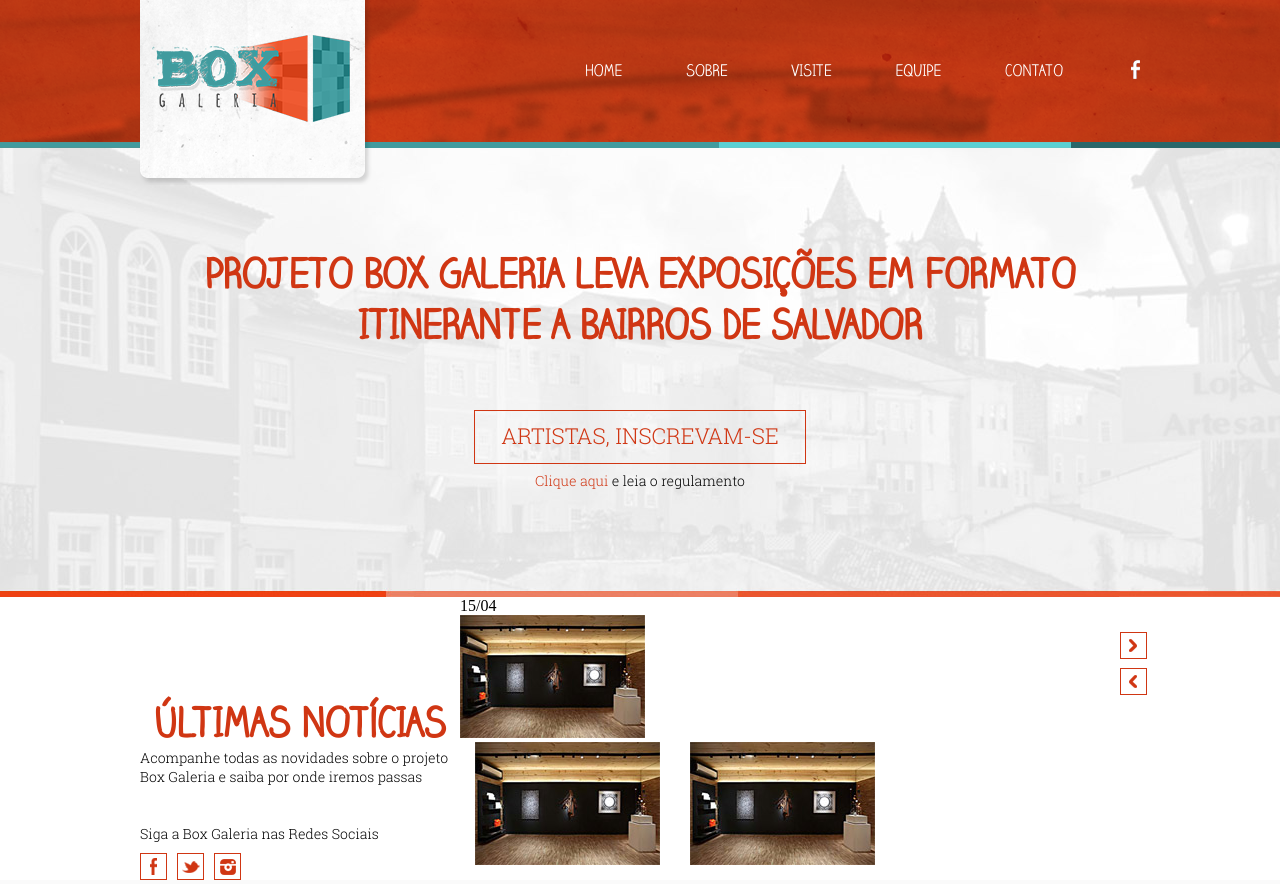
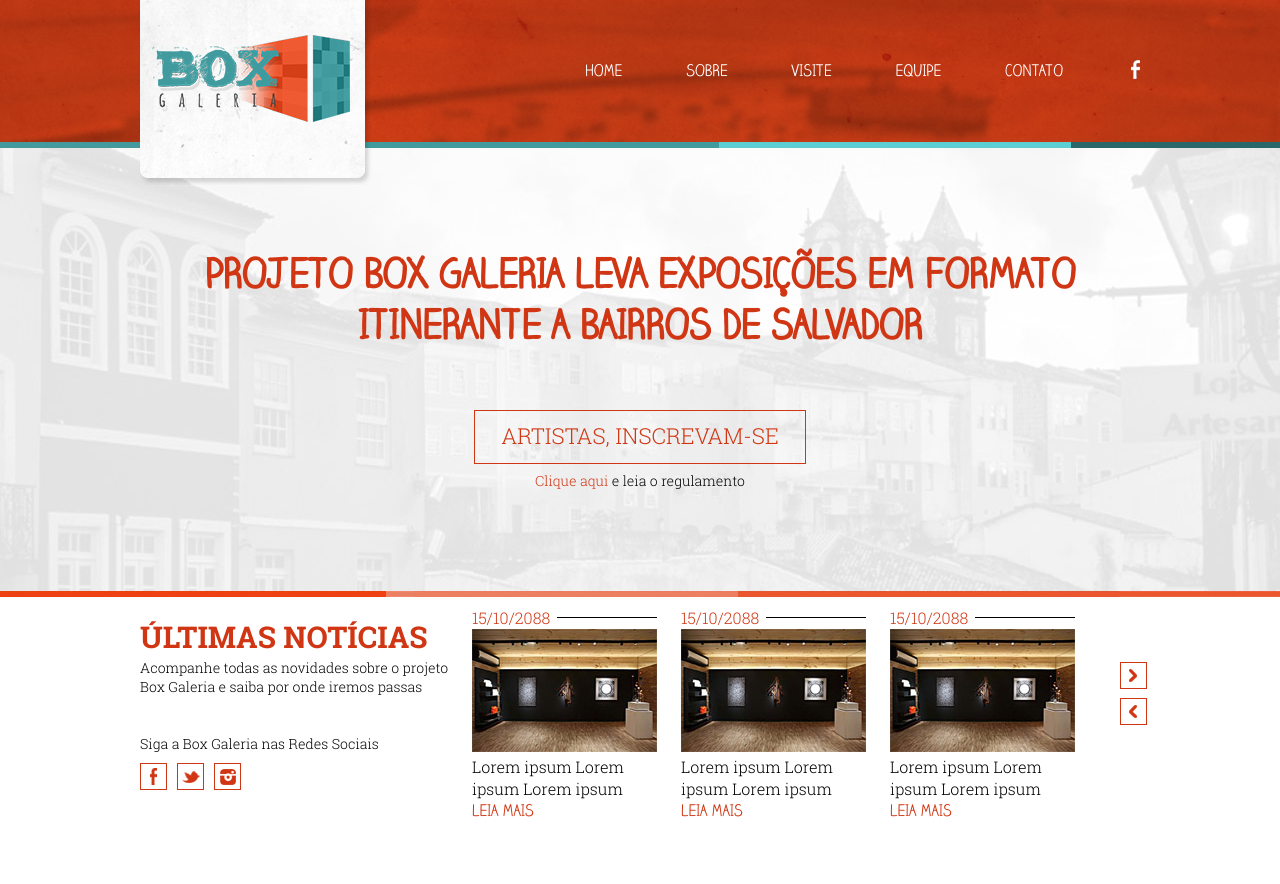
Before and after one commit to lrcorrea/box_galeria, a CodeIgniter app: page /box_galeria/ in a window 1280 px wide. Run offline with CodeIgniter, Linux system fonts and the light colour scheme.

Commit message:
Menu E Noticias Home

```diff
--- a/application/views/elementos/html_header.php
+++ b/application/views/elementos/html_header.php
@@ -15,10 +15,17 @@
   <div class="centro">
     <img class="logo" src="style/images/logo.png" alt="Box Galeria">
     <div class="menu">
-      <ul>
+      <ul class="menu_principal">
         <li><a href="">HOME</a></li>
         <li><a href="">SOBRE</a></li>
-        <li><a href="">VISITE</a></li>
+        <li class="abresub">
+          <a href="">VISITE</a>
+          <ul class="submenu">
+            <li><a href="">ARTISTAS SELECIONADOS</a></li>
+            <li><a href="">PROGRAMAÇÃO</a></li>
+            <li><a href="">BAIRRO</a></li>
+          </ul>
+        </li>
         <li><a href="">EQUIPE</a></li>
         <li><a href="">CONTATO</a></li>
       </ul>
--- a/application/views/home.php
+++ b/application/views/home.php
@@ -34,23 +34,28 @@
 
 			<div id="slider">
 				<ul>
-					<li><div class="data">
-							15/04
+					<li>
+						<div class="item_noticia">
+							<div>15/10/2088</div>
+							<img src="style/images/img_noticia.jpg"/>
+							<p>Lorem ipsum Lorem ipsum Lorem ipsum</p>
+							<a href="">LEIA MAIS</a>
 						</div>
+						<div class="item_noticia">
+							<div>15/10/2088</div>
 							<img src="style/images/img_noticia.jpg"/>
-							<p></p>
-						</a>
-						<a href=""><img src="style/images/img_noticia.jpg"/></a>
-						<a href=""><img src="style/images/img_noticia.jpg"/></a>
+							<p>Lorem ipsum Lorem ipsum Lorem ipsum</p>
+							<a href="">LEIA MAIS</a>
+						</div>
+						<div class="item_noticia">
+							<div>15/10/2088</div>
+							<img src="style/images/img_noticia.jpg"/>
+							<p>Lorem ipsum Lorem ipsum Lorem ipsum</p>
+							<a href="">LEIA MAIS</a>
+						</div>
+
 					</li>
-					<li><a href=""><img src="style/images/img_noticia.jpg"/></a>
-						<a href=""><img src="style/images/img_noticia.jpg"/></a>
-						<a href=""><img src="style/images/img_noticia.jpg"/></a>
-					</li>
-					<li><a href=""><img src="style/images/img_noticia.jpg"/></a>
-						<a href=""><img src="style/images/img_noticia.jpg"/></a>
-						<a href=""><img src="style/images/img_noticia.jpg"/></a>
-					</li>
+
 				</ul>
 			</div>
 
--- a/style/estilo.less
+++ b/style/estilo.less
@@ -189,6 +237,10 @@
 		}
 
 /* Easy Slider */
+	#slider{
+		margin-top:10px;
+		width:680px;
+	}
 
 	#slider ul, #slider li,
 	#slider2 ul, #slider2 li{
@@ -202,23 +254,45 @@
 			define width and height of list item (slide)
 			entire slider area will adjust according to the parameters provided here
 		*/
-		width:680px;
+		width:635px;
 		height:277px;
 		overflow:hidden;
-		img{
+		.item_noticia{
 			width: 185px;
-			height: 123px;
+			margin-left: 12px;
+			float: left;
+			margin-right: 12px;
+				div{
+					float:left;
+					font-family:@texto;
+					color:@laranja;
+					position:relative;
+					width:185px;
+					&:after{
+						content:"";
+						position:absolute;
+						width:100px;
+						border-top:1px solid #000;
+						top:10px;
+						right:0;
 
+					}
+				}
+
+
+				p{
+					float:left;
+					font-family:@texto;
+					color:#000;
+				}
+				a{
+					float:left;
+					text-decoration:none;
+					color:@laranja;
+					font-family:@titulo;
+				}
 			}
-			a{
-				display: block;
-				width: 185px;
-				height: 123px;
-				position: relative;
-				margin-left: 15px;
-				float: left;
-				margin-right: 15px;
-			}
+
 		}
 	#prevBtn, #nextBtn,
 	#slider1next, #slider1prev{
@@ -227,12 +301,12 @@
 		height:27px;
 		position:absolute;
 		left:660px;
-		top:71px;
+		top:91px;
 		z-index:1000;
 		}
 	#nextBtn, #slider1next{
 		left:660px;
-		top: 35px;
+		top: 55px;
 		}
 	#prevBtn a, #nextBtn a,
 	#slider1next a, #slider1prev a{
```
Also changed, not shown: other parts of style/estilo.less (+57 -34 lines), style/estilo.css.
